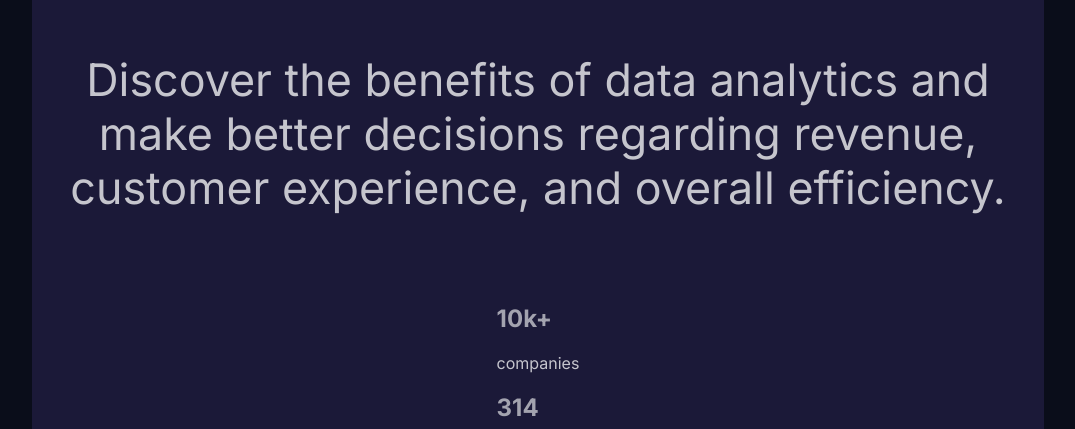
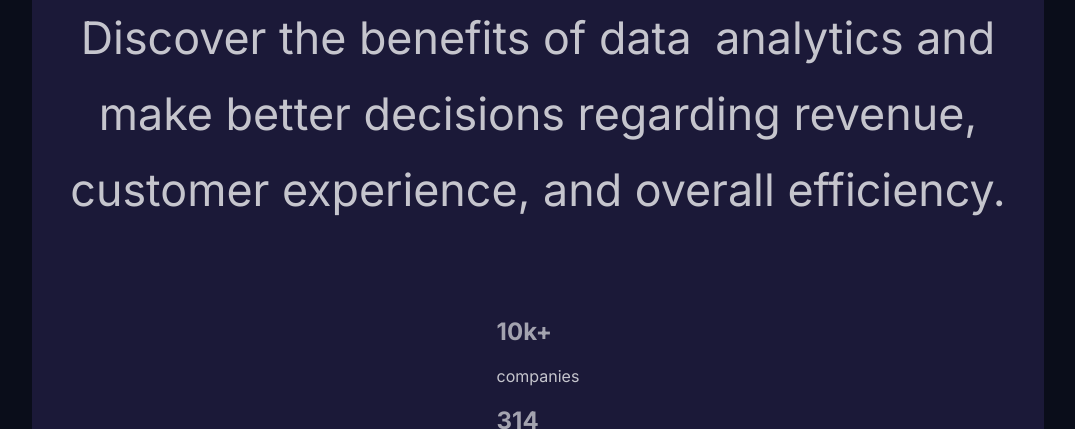
Before and after one commit to crwainstock/fe-mentor-stats-preview, a plain HTML site: page index.html in a window 1280 px wide. Shown: the part 785-1214 px from the top of the page, without its empty margins (102-1177 px from the left). Drawn offline with Linux system fonts and the light colour scheme.

Commit message:
update h2 and h3 sizing and placement in text-container

```diff
--- a/index.html
+++ b/index.html
@@ -34,8 +34,9 @@
           business grow.
         </h2>
         <h3>
-          Discover the benefits of data analytics and make better decisions
-          regarding revenue, customer experience, and overall efficiency.
+          Discover the benefits of <span class="spacer">data </span>analytics
+          and make better decisions regarding revenue, customer experience, and
+          overall efficiency.
         </h3>
       </div>
       <div class="stats-container">
--- a/styles.css
+++ b/styles.css
@@ -41,6 +41,7 @@ body {
   color: hsl(0, 0%, 100%);
   margin-top: 0.6rem;
   font-size: 6.5vw;
+  margin-bottom: 1rem;
 }
 .highlight-text {
   color: hsl(277, 64%, 61%);
@@ -49,6 +50,11 @@ body {
   color: hsla(0, 0%, 100%, 0.75);
   font-size: 3.5vw;
   font-weight: 400;
+  line-height: 1.7;
+  margin-top: 0rem;
+}
+.spacer {
+  word-spacing: 11px;
 }
 .stats-container h2 {
   color: hsla(0, 0%, 100%, 0.6);
```
